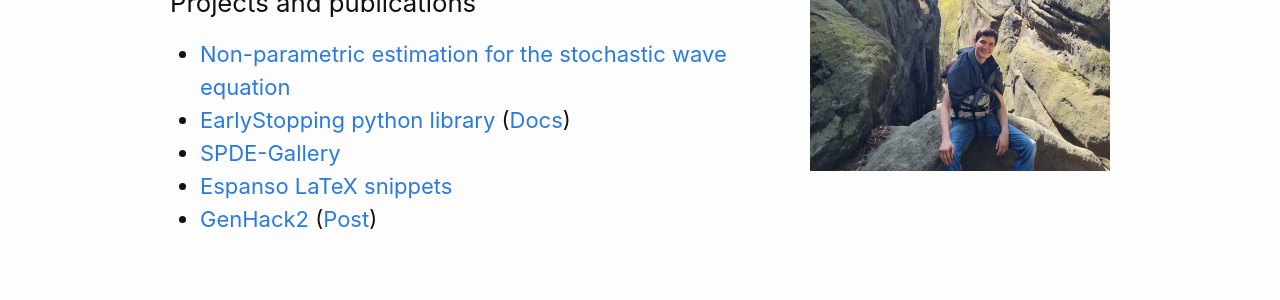
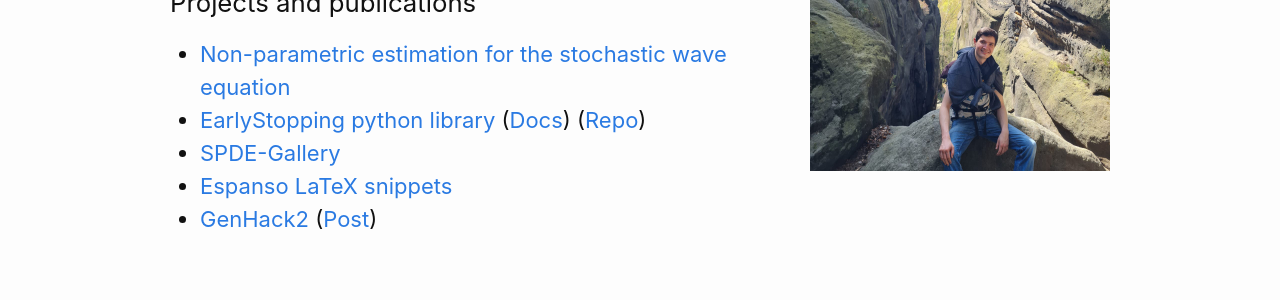
Before and after one commit to ziebelle/ziebelle.github.io, a Jekyll site: the page built from index.markdown, in a window 1280 px wide. Shown: the part 354-654 px from the top of the page. Built offline with Jekyll 4.4.1, drawn with Linux system fonts in a browser that asks for light colours.

Commit message:
Update index.markdown

```diff
--- a/index.markdown
+++ b/index.markdown
@@ -17,7 +17,7 @@ I'm a PhD student at Humboldt-University in Berlin specialising in mathematical
 <p> </p>
 ### Projects and publications
 - [Non-parametric estimation for the stochastic wave equation](https://arxiv.org/abs/2404.18823)
-- [EarlyStopping python library](https://github.com/ESFIEP/EarlyStopping) ([Docs](https://earlystop.github.io/EarlyStopping/))
+- [EarlyStopping python library](https://github.com/ESFIEP/EarlyStopping) ([Docs](https://earlystop.github.io/EarlyStopping/)) ([Repo](https://github.com/EarlyStop/EarlyStopping))
 - [SPDE-Gallery](https://hu.berlin/SPDE-Gallery)
 - [Espanso LaTeX snippets](https://github.com/ziebelle/EspansoMathSnippets)
 - [GenHack2](https://medium.com/@starokon/generative-modelling-of-sea-surface-temperature-with-normalizing-flows-cdafa3d90b56) ([Post](https://www.linkedin.com/posts/activity-7030970531260596224-p5_M?utm_source=share&utm_medium=member_desktop))
```
